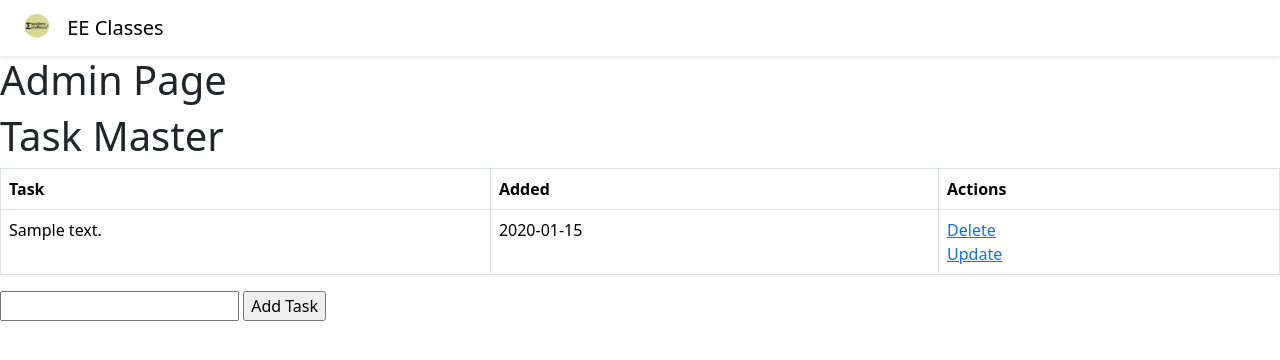
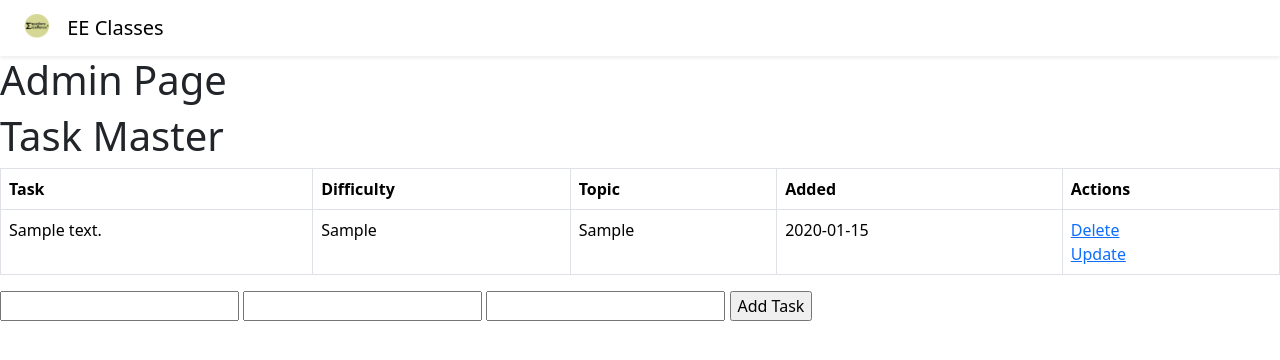
Before and after one commit to idk190/tutor-website, a Flask app: page /admin in a window 1280 px wide. Shown: the top 360 px of the page. Run offline with Flask 3, Linux system fonts and the light colour scheme; tables that the repository leaves empty hold one stand-in row (values such as "Sample post").

Commit message:
Admin page Difficulty and Topic added

```diff
--- a/app.py
+++ b/app.py
@@ -11,6 +11,8 @@ migrate = Migrate(app, db)
 class Todo(db.Model):
    id = db.Column(db.Integer, primary_key=True)
    content = db.Column(db.String(200), nullable=False)
+   difficulty = db.Column(db.String(200), nullable=False)
+   topic = db.Column(db.String(200), nullable=False)
    date_uploaded = db.Column(db.DateTime, default=datetime.utcnow)
 
    def __repr__(self):
@@ -59,7 +61,10 @@ def login():
 def admin():
    if request.method == 'POST':
       task_content = request.form['content']
-      new_task = Todo(content=task_content)
+      task_difficulty = request.form['difficulty']
+      task_topic = request.form['topic']
+      new_task = Todo(content=task_content, difficulty= task_difficulty, topic=task_topic)
+
 
 
       try:
--- a/templates/admin.html
+++ b/templates/admin.html
@@ -15,12 +15,16 @@
         <table class="table table-bordered">
             <tr>
                 <th>Task</th>
+                <th>Difficulty</th>
+                <th>Topic</th>
                 <th>Added</th>
                 <th>Actions</th>
             </tr>
             {% for task in tasks %}
                 <tr>
                     <td>{{ task.content }}</td>
+                    <td>{{ task.difficulty }}</td>
+                    <td>{{ task.topic }}</td>
                     <td>{{ task.date_uploaded.date()}}</td>
                     <td>
                         <a href="/delete/{{task.id}}">Delete</a>
@@ -32,7 +36,10 @@
         </table>
         <form action="/admin" method="POST">
             <input type="text" name="content" id="content">
+            <input type="text" name="difficulty" id="content">
+            <input type="text" name="topic" id="content">
             <input type="submit" value="Add Task">
+
         </form>
    </div>
 
```
